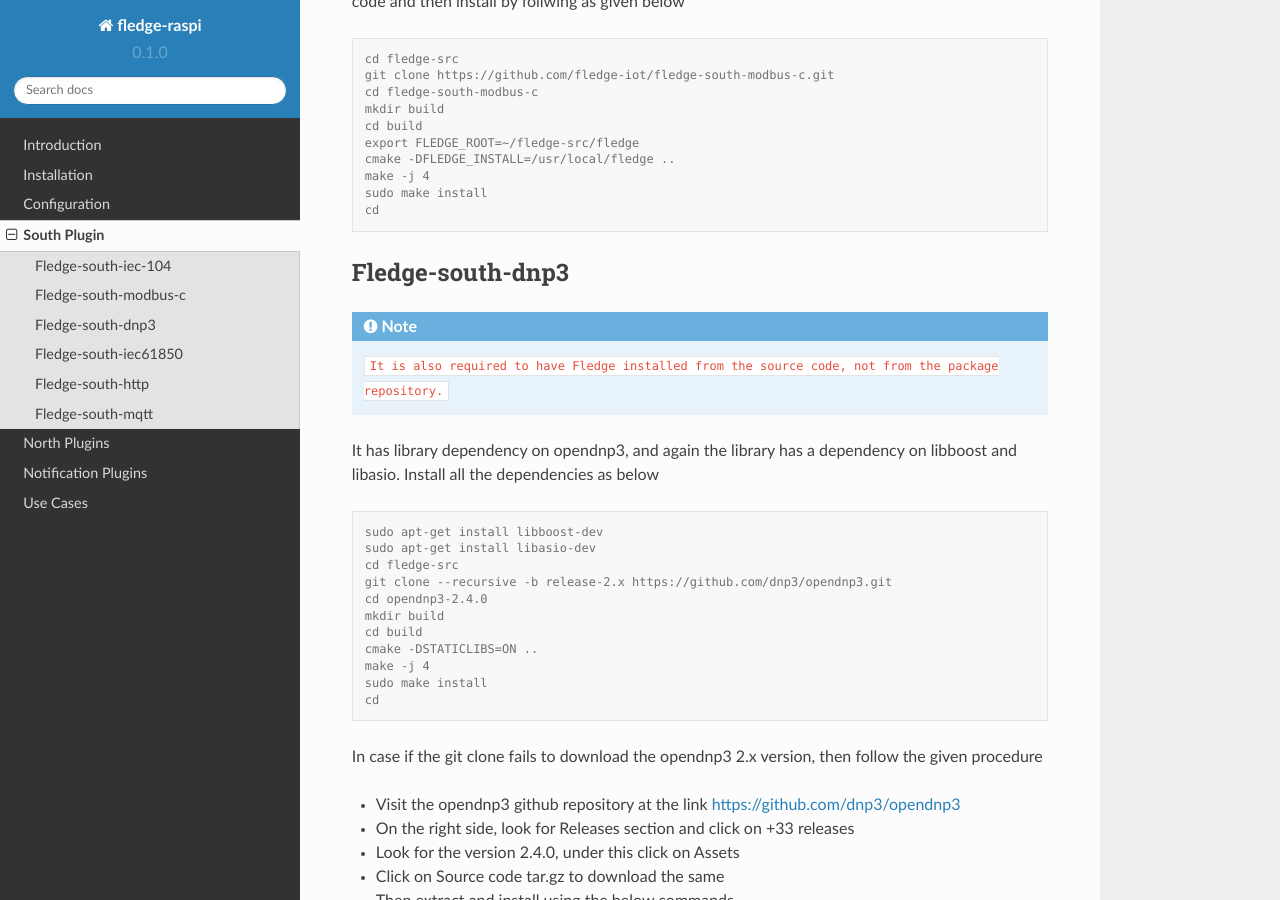
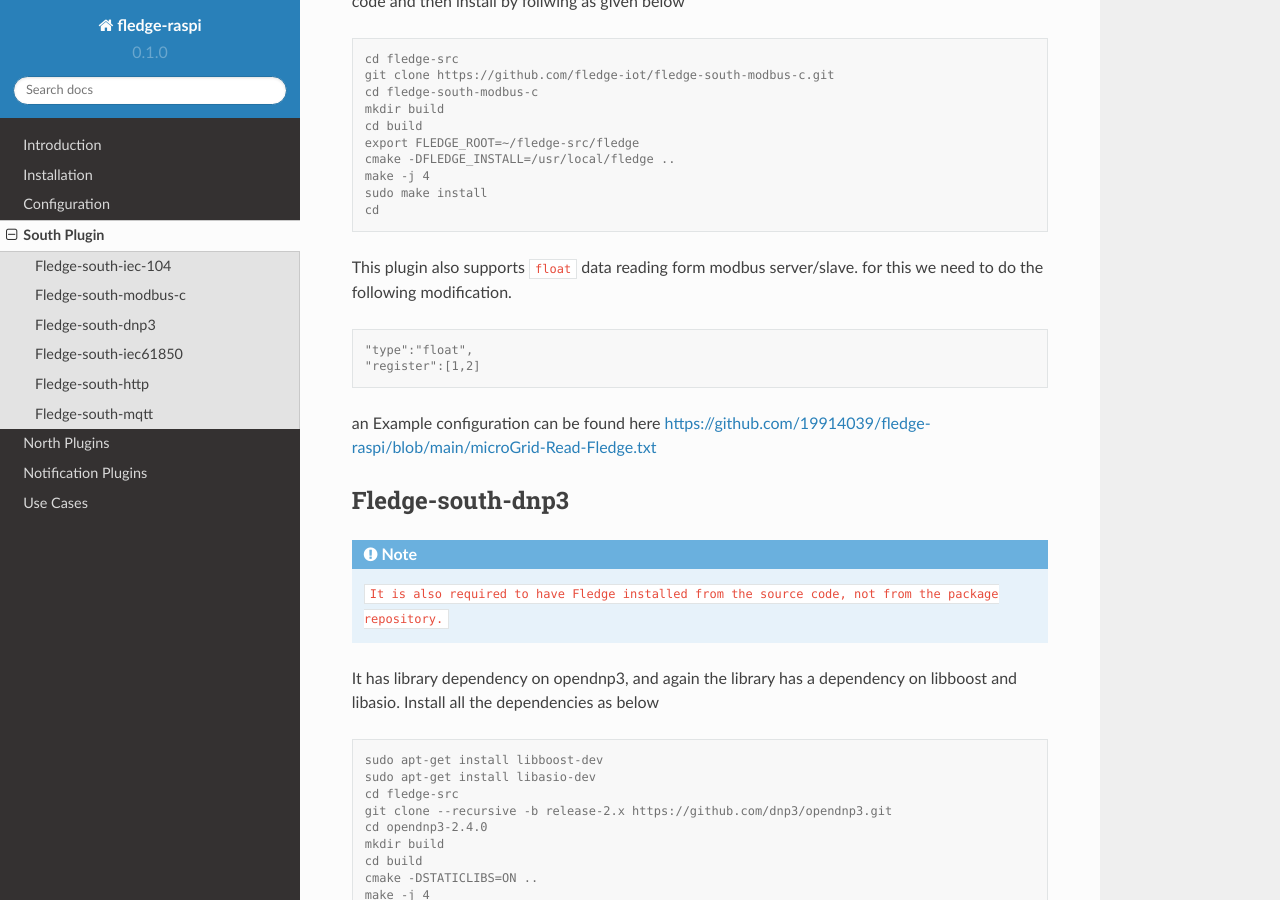
Before and after one commit to 19914039/fledgeDoc, a Sphinx documentation site: the page built from docs/source/south_plugin.rst, in a window 1280 px wide and 900 px high, scrolled down 1661 px. Built offline with Sphinx 7.4.7 and the Read the Docs theme 2.0.0, drawn with Linux system fonts in a browser that asks for light colours.

Commit message:
Update south_plugin.rst

```diff
--- a/docs/source/south_plugin.rst
+++ b/docs/source/south_plugin.rst
@@ -74,6 +74,14 @@ Now we can proceed for installing south plugin Modbus for fledge. for this first
   sudo make install
   cd
 
+This plugin also supports ``float`` data reading form modbus server/slave. for this we need to do the following modification.
+
+.. code:: console
+
+  "type":"float",
+  "register":[1,2]
+
+an Example configuration can be found here https://github.com/19914039/fledge-raspi/blob/main/microGrid-Read-Fledge.txt
 
 Fledge-south-dnp3
 -------
```
